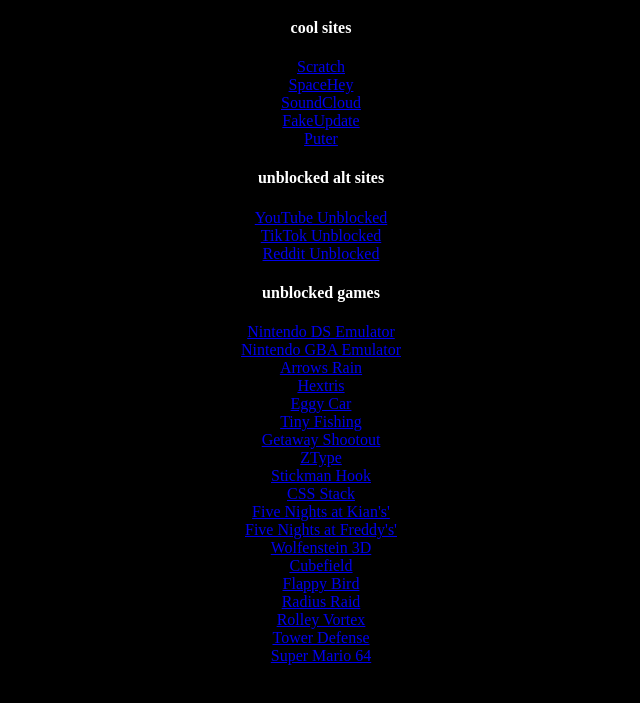
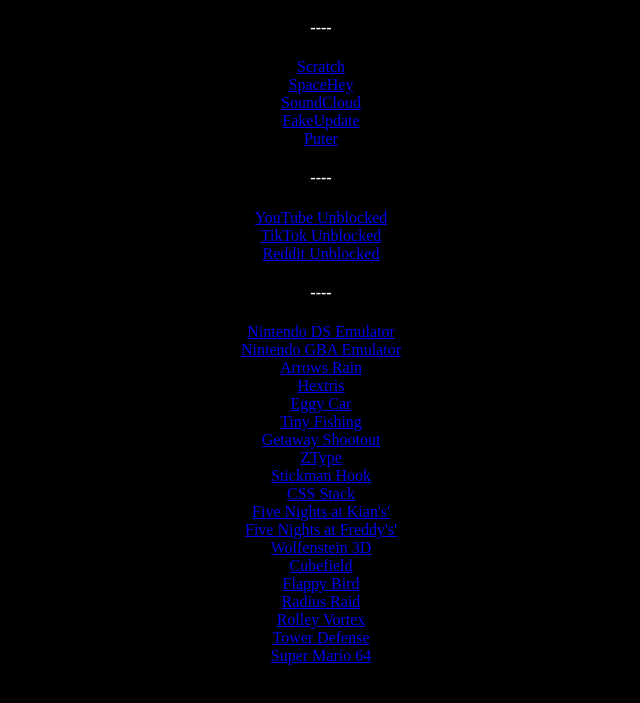
Before and after one commit to idoblenderstuffs/newscripts-index, a plain HTML site: page index.html in a window 1280 px wide. Shown: the part 61-764 px from the top of the page, without its empty margins (319-959 px from the left). Drawn offline with Linux system fonts and the light colour scheme.

Commit message:
Update index.html

```diff
--- a/index.html
+++ b/index.html
@@ -20,17 +20,17 @@
 
         <h1>newscripts index</h1>
 
-        <h4>cool sites</h4>
+        <h4>----</h4>
         <a href="https://scratch.mit.edu">Scratch</a> <br>
         <a href="https://spacehey.com/">SpaceHey</a> <br>
         <a href="https://soundcloud.com/">SoundCloud</a> <br>
         <a href="https://fakeupdate.net">FakeUpdate</a> <br>
         <a href="https://puter.com">Puter</a> <br>
-        <h4>unblocked alt sites</h4>
+        <h4>----</h4>
         <a href="https://piped.video/">YouTube Unblocked</a> <br>
         <a href="https://proxitok.pussthecat.org/">TikTok Unblocked</a> <br>
         <a href="https://www.troddit.com/">Reddit Unblocked</a> <br>
-        <h4>unblocked games</h4>
+        <h4>----</h4>
         <a href="https://ds.44670.org">Nintendo DS Emulator</a> <br>
         <a href="https://gba.44670.org">Nintendo GBA Emulator</a> <br>
         <a href="https://arrows-rain.firebaseapp.com">Arrows Rain</a> <br>
```
